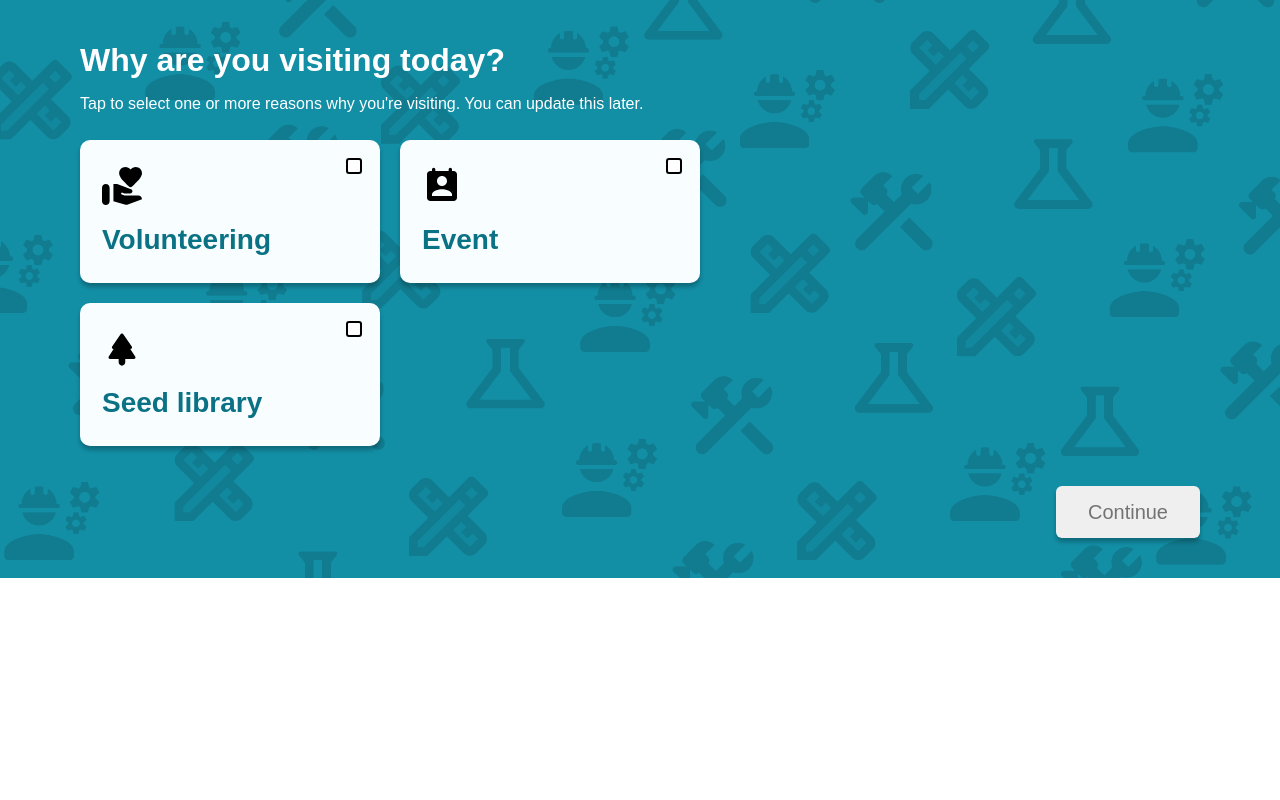
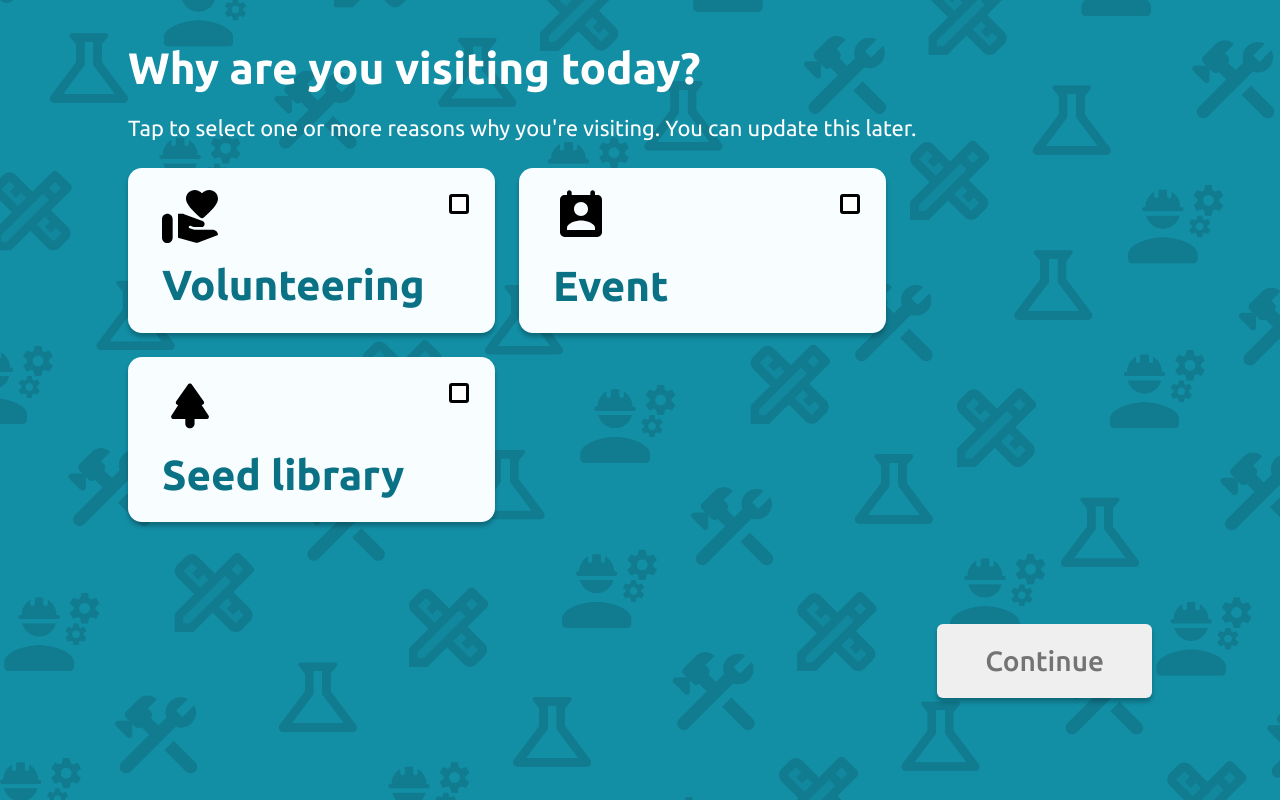
Before and after one commit to Hack4Impact-UMD/rockville-makerspace, a React (Vite) app in the folder packages/frontend/: page /member-purpose in a window 1280 px wide. Built offline with nearby package versions, Linux system fonts and the light colour scheme; no server answers.

Commit message:
Update ui for Member Purpose page

```diff
--- a/packages/frontend/package.json
+++ b/packages/frontend/package.json
@@ -11,6 +11,7 @@
     "typecheck": "tsc --noEmit -p ."
   },
   "dependencies": {
+    "@fontsource/ubuntu": "^5.3.0",
     "@repo/common": "workspace:*",
     "@tailwindcss/vite": "^4.3.3",
     "@tanstack/react-query": "^5.102.8",
--- a/packages/frontend/src/components/check-in/ChoiceCard.tsx
+++ b/packages/frontend/src/components/check-in/ChoiceCard.tsx
@@ -24,7 +24,7 @@ export function ChoiceCard({
     <button
       type="button"
       aria-pressed={selected}
-      className={`relative flex min-h-[130px] cursor-pointer flex-col items-start justify-center gap-2 rounded-[10px] border-2 bg-[#F8FEFF] px-5 py-6 text-left shadow-[0_4px_4px_rgba(0,0,0,0.25)] focus-visible:outline-2 focus-visible:outline-offset-2 focus-visible:outline-cyan-600 disabled:cursor-not-allowed disabled:opacity-50 ${
+      className={`relative flex min-h-[130px] cursor-pointer flex-col items-start justify-center gap-2 rounded-[14px] border-2 bg-[#F8FEFF] px-8 py-6 text-left shadow-[0_4px_4px_rgba(0,0,0,0.25)] focus-visible:outline-2 focus-visible:outline-offset-2 focus-visible:outline-cyan-600 disabled:cursor-not-allowed disabled:opacity-50 ${
         selected ? "border-[#0B7285]" : "border-transparent"
       } ${className}`}
       {...props}
@@ -32,7 +32,7 @@ export function ChoiceCard({
       {showCheckbox && (
         <span
           aria-hidden="true"
-          className={`absolute top-4 right-4 flex h-4 w-4 items-center justify-center rounded-[3px] border-2 text-[10px] leading-none text-white ${
+          className={`absolute top-6 right-6 flex h-5 w-5 items-center justify-center rounded-[3px] border-3 text-[10px] leading-none text-white ${
             selected ? "border-[#0B7285] bg-[#0B7285]" : "border-black bg-white"
           }`}
         >
@@ -41,18 +41,18 @@ export function ChoiceCard({
       )}
 
       {icon ? (
-        <span className="flex h-10 w-10 items-center justify-center text-black [&>img]:h-full [&>img]:w-full [&>img]:object-contain">
+        <span className="flex h-14 w-14 items-center justify-center text-black [&>img]:h-full [&>img]:w-full [&>img]:object-contain">
           {icon}
         </span>
       ) : (
         <span
           aria-hidden="true"
-          className="h-10 w-10 rounded-full bg-gray-300"
+          className="h-14 w-14 rounded-full bg-gray-300"
         />
       )}
 
       <span className="flex flex-col gap-1 ">
-        <span className="mt-2 text-[28px] leading-tight font-[600] text-[#0B7285]">
+        <span className="mt-2 text-[42px] leading-tight font-[600] text-[#0B7285]">
           {title}
         </span>
         {description ? (
--- a/packages/frontend/src/main.tsx
+++ b/packages/frontend/src/main.tsx
@@ -2,6 +2,9 @@ import { QueryClientProvider } from "@tanstack/react-query";
 import { StrictMode } from "react";
 import { createRoot } from "react-dom/client";
 import "@frontend/index.css";
+import "@fontsource/ubuntu/400.css";
+import "@fontsource/ubuntu/500.css";
+import "@fontsource/ubuntu/700.css";
 import { queryClient } from "@frontend/lib/trpc.ts";
 import { App } from "@frontend/components/App.tsx";
 import { AuthProvider } from "@frontend/components/auth/AuthProvider.tsx";
--- a/packages/frontend/src/routes/_check-in/member-purpose.tsx
+++ b/packages/frontend/src/routes/_check-in/member-purpose.tsx
@@ -36,17 +36,19 @@ function MemberPurpose() {
 
   return (
     <>
+      {/* TODO: may need to switch min-h-screen to min-h-full once the layout gives its content area a height (flex-1) */}
       <div
-        className="flex min-h-full flex-col bg-[#0B7285] bg-cover bg-center px-20 py-10 font-['Ubuntu',sans-serif] text-white"
+        className="flex min-h-screen flex-col bg-[#0B7285] bg-cover bg-center px-[10%] pt-10 pb-[8%] font-display text-white"
         style={{ backgroundImage: `url(${backgroundImage})` }}
       >
-        <h1 className="text-[32px] leading-tight font-bold">
+        <h1 className="text-[44px] leading-tight font-bold">
           Why are you visiting today?
         </h1>
-        <p className="mt-3 text-base">
-          Tap to select one or more reasons why you're visiting. You can update this later.
+        <p className="mt-4 text-[22px]">
+          Tap to select one or more reasons why you're visiting. You can update
+          this later.
         </p>
-        <div className="mt-6 grid max-w-[620px] grid-cols-2 gap-5">
+        <div className="mt-6 grid max-w-[74%] grid-cols-2 gap-6">
           {PURPOSES.map(({ id, title, icon }) => (
             <ChoiceCard
               key={id}
@@ -55,6 +57,7 @@ function MemberPurpose() {
               showCheckbox
               selected={selected.includes(id)}
               onClick={() => toggle(id)}
+              className="aspect-[249/112]"
             />
           ))}
         </div>
@@ -64,7 +67,7 @@ function MemberPurpose() {
             size="lg"
             disabled={selected.length === 0}
             onClick={() => navigate({ to: "/additional-info" })}
-            className="cursor-pointer rounded-md bg-[#0B7285] px-8 py-3 text-xl font-medium text-white shadow-[0_4px_4px_rgba(0,0,0,0.25)] disabled:cursor-not-allowed disabled:bg-[#efefef] disabled:text-neutral-500"
+            className="cursor-pointer rounded-md bg-[#0B7285] px-12 py-4 text-[28px] font-medium text-white shadow-[0_4px_4px_rgba(0,0,0,0.25)] disabled:cursor-not-allowed disabled:bg-[#efefef] disabled:text-neutral-500"
           >
             Continue
           </Button>
--- a/packages/frontend/src/styles/tokens/typography.css
+++ b/packages/frontend/src/styles/tokens/typography.css
@@ -1,4 +1,5 @@
 /* Fonts: --font-display gives font-display. TODO: set the real fonts. */
 @theme {
   /* --font-display: "Inter", sans-serif; */
+  --font-display: "Ubuntu", sans-serif;
 }
```
Also changed, not shown: 1 other file (tests, documents, lock files or other folders).
